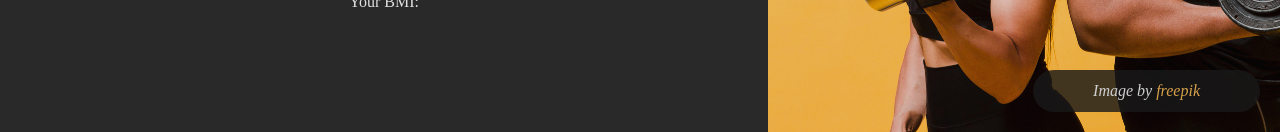
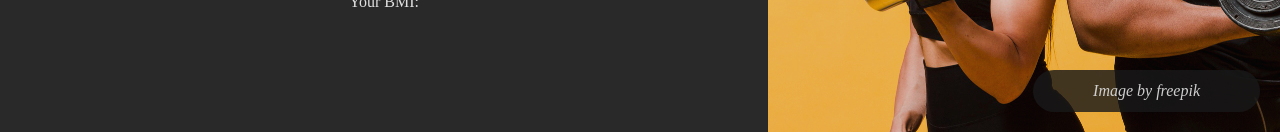
Before and after one commit to chengivan2/bmi-calculator, a Next.js app: page / in a window 1280 px wide. Shown: the part 668-800 px from the top of the page. Built offline with nearby package versions, Linux system fonts and the light colour scheme; a web font is replaced by a local one.

Commit message:
Removed styling from freepik link pill

```diff
--- a/src/app/components/HeroSection/Hero.jsx
+++ b/src/app/components/HeroSection/Hero.jsx
@@ -17,7 +17,7 @@ export const Hero = () => {
           href="https://www.freepik.com/free-photo/posing-athletes-holding-weights_6412611.htm#from_view=detail_alsolike"
           target="_blank"
         >
-          Image by <span className="span-text">freepik</span>
+          Image by freepik
         </Link>
       </div>
     </section>
--- a/src/app/componentsstsyles/HeroSection/Hero.css
+++ b/src/app/componentsstsyles/HeroSection/Hero.css
@@ -27,10 +27,6 @@
     min-width: 40%;
 }
 
-.span-text {
-    color: hsl(37, 78%, 61%);
-}
-
 .bmi-calc-main-hero-section-two a {
     background-color: hsla(0, 0%, 9%, 0.8);
     padding: 12px 60px;
```
